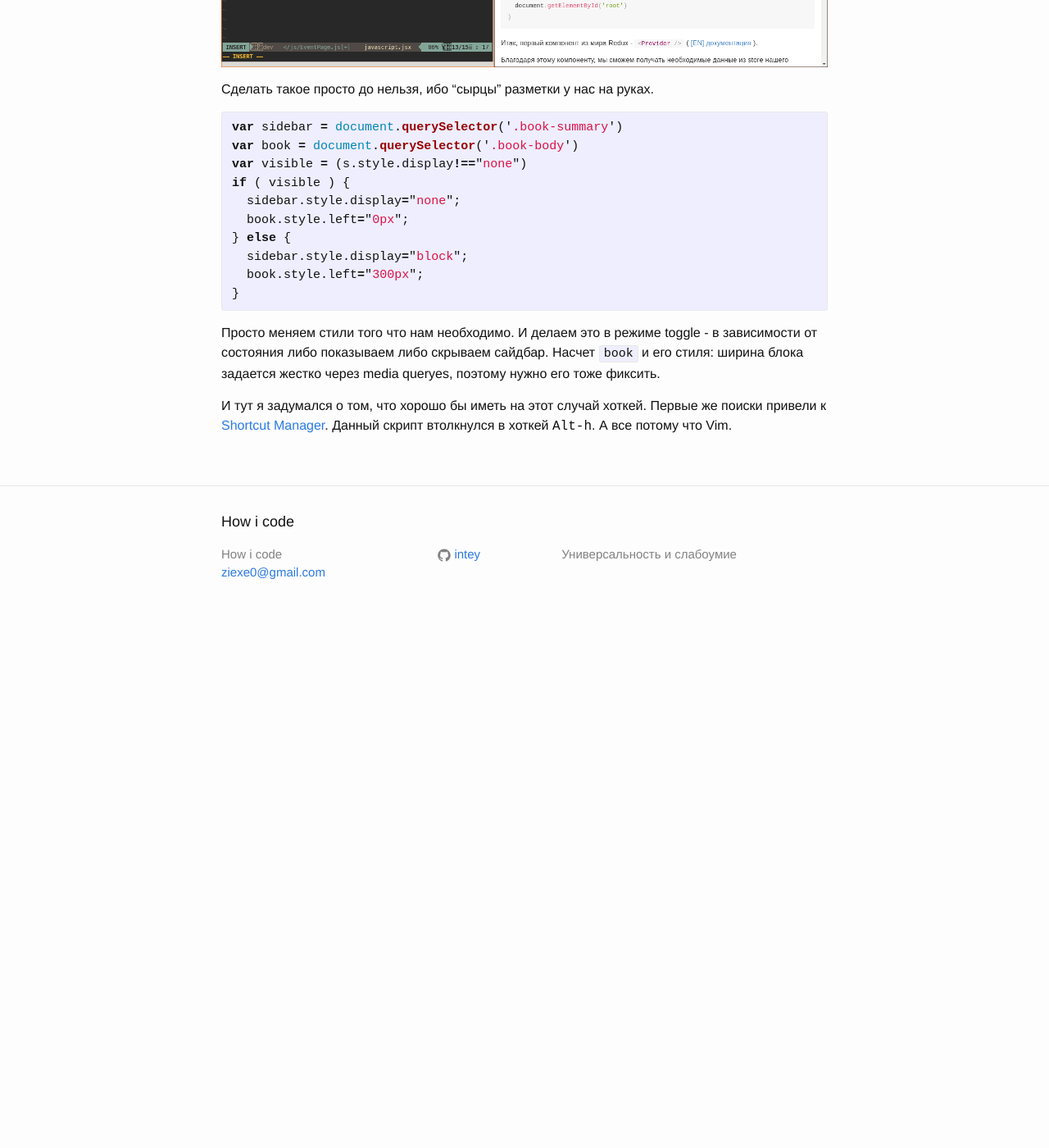
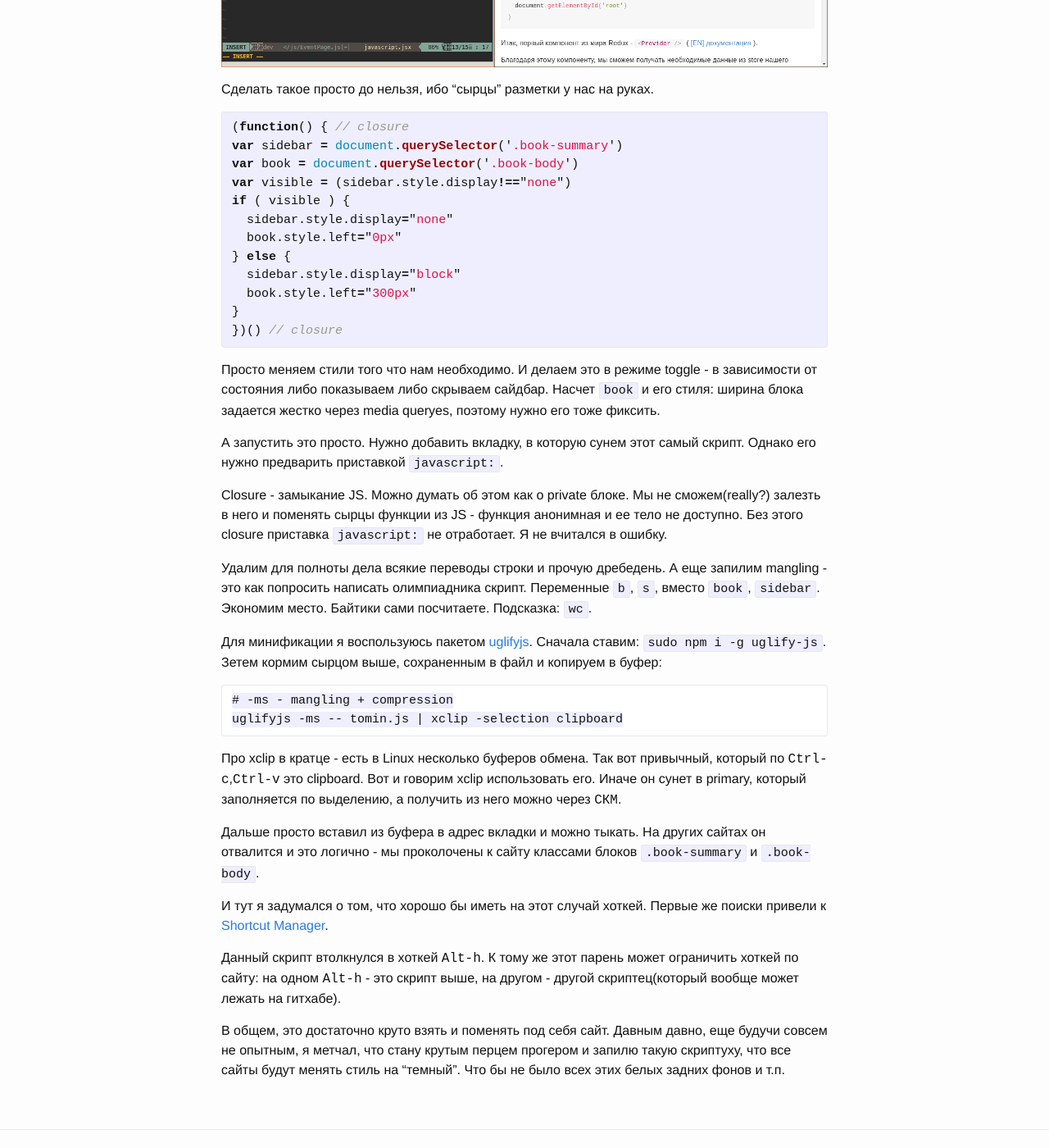
Before and after one commit to Intey/intey.github.io, a Jekyll site: the page built from _posts/2016-7-3-SitesForme.markdown, in a window 1280 px wide and 1400 px high, scrolled down 1256 px. Shown: the whole window at 82% size. Built offline with Jekyll 4.4.1, drawn with Linux system fonts in a browser that asks for light colours; before the commit the page ends 2026 px from its top, so only the background shows below that; some of the changed text lies outside the part shown.

Commit message:
[up] SitesForMe: closure, minify, xclip.

```diff
--- a/_posts/2016-7-3-SitesForme.markdown
+++ b/_posts/2016-7-3-SitesForme.markdown
@@ -2,15 +2,15 @@
 layout: post
 title: "Layout чужого сайта под себя"
 date: 2016-7-3
-categories: experimental
+categories: comfort,js
 ---
-Уже пару лет у меня есть вкладочка fixes в Chrom(ium). Идея проста: в моих
-тайлах оконного менеджера затисался chromium, который занимает половину экрана.
-В нем открыт как правило какой-то сайт с инфой, но верстка на нем
-универсальная, резиновая. Еще иногда авторы оставляют сайдбар постоянно, без
-возможности скрыть его, как в интерфейсе Jira. Ну что же, я же разраб, почему
-бы мне самому все не сделать?  Возьмем к примеру сайтец который вынудил меня
-написать данный пост:
+Уже пару лет у меня есть вкладочка fixes в Chrom(ium). В ней лежат короткие
+скрипты-хардкоды под определенные сайты. Идея проста: в моих тайлах оконного
+менеджера затисался chromium, который занимает половину экрана.  В нем открыт
+как правило какой-то сайт с инфой, но верстка на нем универсальная, резиновая.
+Еще иногда авторы оставляют сайдбар постоянно, без возможности скрыть его, как
+в интерфейсе Jira. Ну что же, я же разраб, почему бы мне самому все не сделать?
+Возьмем к примеру сайтец который вынудил меня написать данный пост:
 
 ![Before](/images/SitesForme_before.png)
 
@@ -21,16 +21,18 @@ categories: experimental
 Сделать такое просто до нельзя, ибо "сырцы" разметки у нас на руках.
 
 {% highlight javascript %}
+(function() { // closure
 var sidebar = document.querySelector('.book-summary')
 var book = document.querySelector('.book-body')
-var visible = (s.style.display!=="none")
+var visible = (sidebar.style.display!=="none")
 if ( visible ) {
-  sidebar.style.display="none";
-  book.style.left="0px";
+  sidebar.style.display="none"
+  book.style.left="0px"
 } else {
-  sidebar.style.display="block";
-  book.style.left="300px";
+  sidebar.style.display="block"
+  book.style.left="300px"
 }
+})() // closure
 {% endhighlight %}
 
 Просто меняем стили того что нам необходимо. И делаем это в режиме toggle - в
@@ -38,6 +40,44 @@ if ( visible ) {
 его стиля: ширина блока задается жестко через media queryes, поэтому нужно его
 тоже фиксить.
 
+
+А запустить это просто. Нужно добавить вкладку, в которую сунем этот самый скрипт.
+Однако его нужно предварить приставкой `javascript:`.
+
+Closure - замыкание JS. Можно думать об этом как о private блоке. Мы не
+сможем(really?) залезть в него и поменять сырцы функции из JS - функция
+анонимная и ее тело не доступно. Без этого closure приставка `javascript:` не
+отработает. Я не вчитался в ошибку.
+
+Удалим для полноты дела всякие переводы строки и прочую дребедень. А еще
+запилим mangling - это как попросить написать олимпиадника скрипт. Переменные
+`b`, `s`, вместо `book`, `sidebar`. Экономим место. Байтики сами посчитаете.
+Подсказка: `wc`.
+
+Для минификации я воспользуюсь пакетом [uglifyjs](https://www.npmjs.com/package/uglify-js).
+Сначала ставим: `sudo npm i -g uglify-js`. Зетем кормим сырцом выше, сохраненным
+в файл и копируем в буфер:
+
+    # -ms - mangling + compression
+    uglifyjs -ms -- tomin.js | xclip -selection clipboard
+
+Про xclip в кратце - есть в Linux несколько буферов обмена. Так вот привычный,
+который по <kbd>Ctrl-c</kbd>,<kbd>Ctrl-v</kbd> это clipboard. Вот и говорим
+xclip использовать его. Иначе он сунет в primary, который заполняется по
+выделению, а получить из него можно через <kbd>СКМ</kbd>.
+
+Дальше просто вставил из буфера в адрес вкладки и можно тыкать. На других
+сайтах он отвалится и это логично - мы проколочены к сайту классами блоков
+`.book-summary` и `.book-body`.
+
 И тут я задумался о том, что хорошо бы иметь на этот случай хоткей.
 Первые же поиски привели к [Shortcut Manager](ttps://chrome.google.com/webstore/detail/shortcut-manager/mgjjeipcdnnjhgodgjpfkffcejoljijf).
-Данный скрипт втолкнулся в хоткей <kbd>Alt-h</kbd>. А все потому что Vim.
+
+Данный скрипт втолкнулся в хоткей <kbd>Alt-h</kbd>. К тому же этот парень может
+ограничить хоткей по сайту: на одном <kbd>Alt-h</kbd> - это скрипт выше, на
+другом - другой скриптец(который вообще может лежать на гитхабе).
+
+В общем, это достаточно круто взять и поменять под себя сайт. Давным давно, еще
+будучи совсем не опытным, я метчал, что стану крутым перцем прогером и запилю
+такую скриптуху, что все сайты будут менять стиль на "темный". Что бы не было
+всех этих белых задних фонов и т.п.
```
